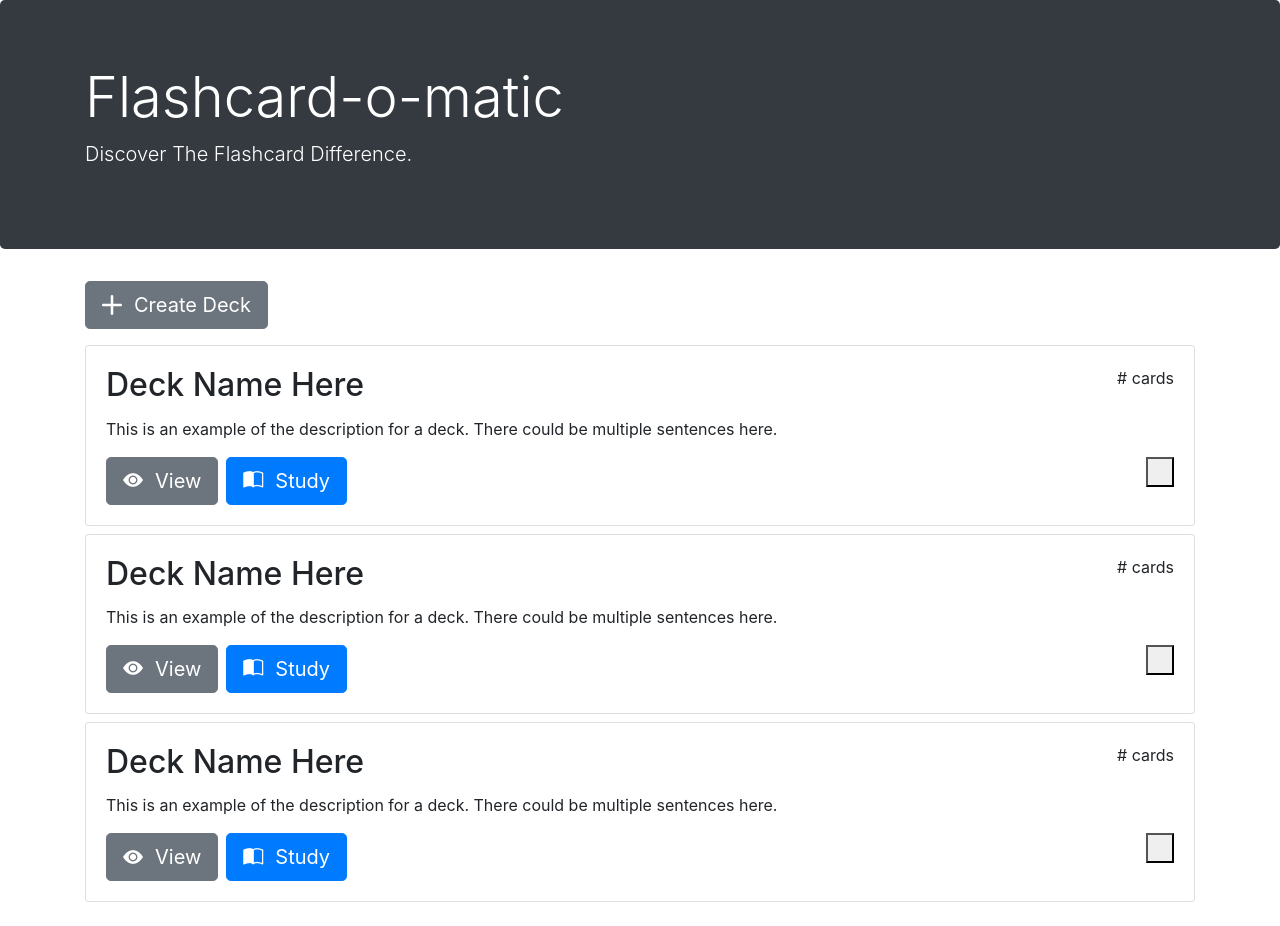
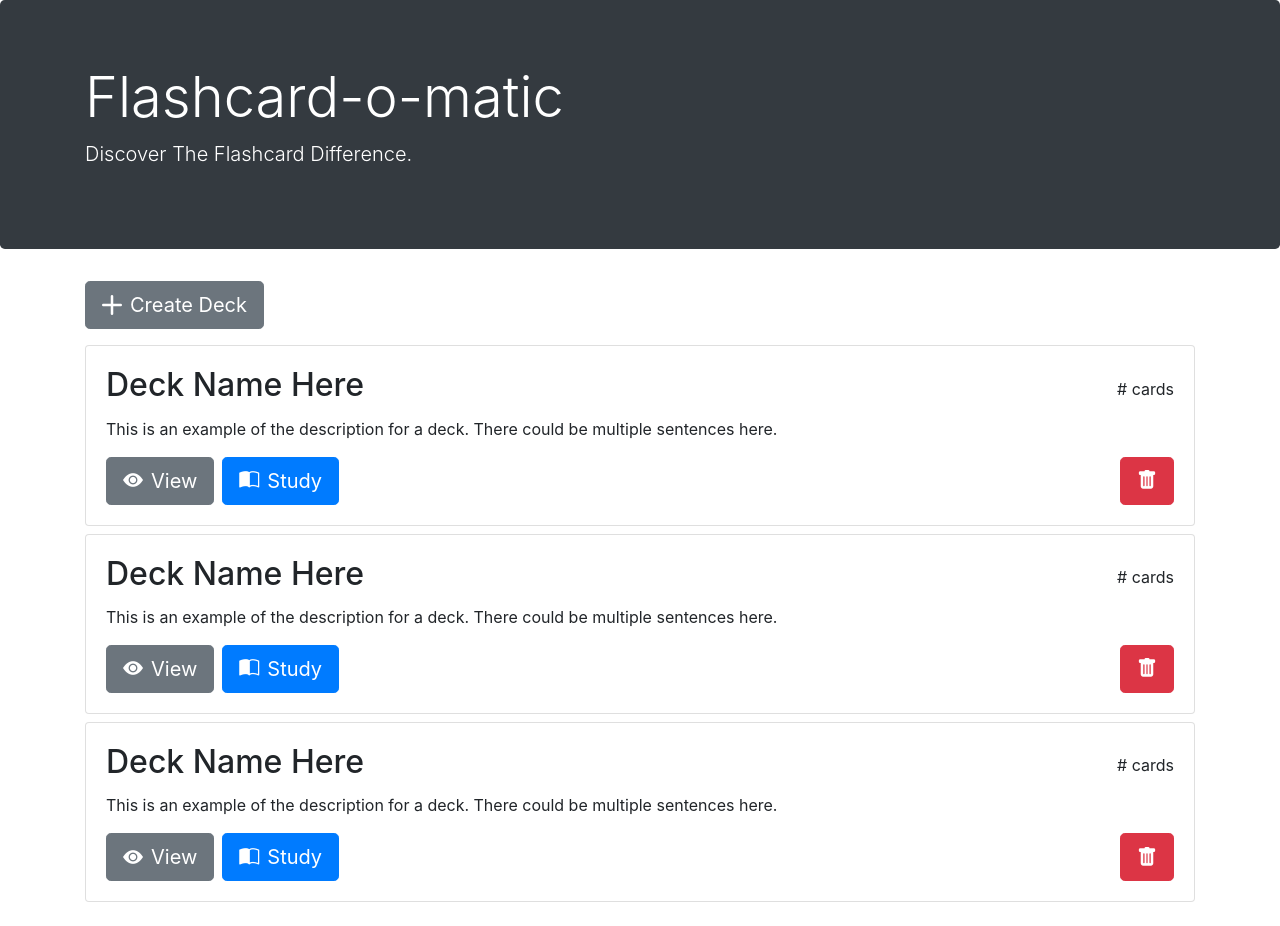
Before and after one commit to skurshner/flash, a React (Create React App) app: page / in a window 1280 px wide. Built offline with nearby package versions, Linux system fonts and the light colour scheme; a web font is replaced by a local one.

Commit message:
finished styling DeckListItem card

```diff
--- a/public/index.html
+++ b/public/index.html
@@ -36,7 +36,7 @@
       integrity="sha384-B4gt1jrGC7Jh4AgTPSdUtOBvfO8shuf57BaghqFfPlYxofvL8/KUEfYiJOMMV+rV"
       crossorigin="anonymous"
     ></script>
-    <title>Thinkful Flashcards</title>
+    <title>Flashcards App</title>
   </head>
   <body>
     <noscript>You need to enable JavaScript to run this app.</noscript>
--- a/src/Components/Common/Button.js
+++ b/src/Components/Common/Button.js
@@ -15,13 +15,13 @@ const Button = ({ variant, type, text = "", icon = "" }) => {
 
   const getIcon = icon => {
     if (icon === "add") {
-      return "bi bi-plus-lg";
+      return "bi bi-plus-lg mr-2";
     }
     if (icon === "view") {
-      return "bi bi-eye-fill";
+      return "bi bi-eye-fill mr-2";
     }
     if (icon === "study") {
-      return "bi bi-book-half";
+      return "bi bi-book-half mr-2";
     }
     if (icon === "trash") {
       return "bi bi-trash-fill";
@@ -32,7 +32,7 @@ const Button = ({ variant, type, text = "", icon = "" }) => {
 
   return (
     <button type={type} className={getButtonStyle(variant)}>
-      <i style={{ paddingRight: "12px" }} className={getIcon(icon)}></i>
+      <i className={getIcon(icon)}></i>
       {text}
     </button>
   );
--- a/src/Components/Home/DeckListItem.js
+++ b/src/Components/Home/DeckListItem.js
@@ -9,7 +9,7 @@ const DeckListItem = () => {
           <div className="col-auto me-auto">
             <h2 className="card-title">Deck Name Here</h2>
           </div>
-          <div className="col-auto">
+          <div className="col-auto d-flex align-items-end">
             <p className="text-end"># cards</p>
           </div>
         </div>
@@ -26,16 +26,16 @@ const DeckListItem = () => {
             <div className="row">
               <div className="col-auto pr-2">
                 <Button
+                  variant={"secondary"}
                   type={"button"}
-                  variant={"secondary"}
                   text={"View"}
                   icon={"view"}
                 />
               </div>
               <div className="col-auto p-0">
                 <Button
+                  variant={"primary"}
                   type={"button"}
-                  variant={"primary"}
                   text={"Study"}
                   icon={"study"}
                 />
@@ -43,7 +43,7 @@ const DeckListItem = () => {
             </div>
           </div>
           <div className="col-auto">
-            <Button />
+            <Button variant={"danger"} type={"button"} icon={"trash"} />
           </div>
         </div>
       </div>
```
